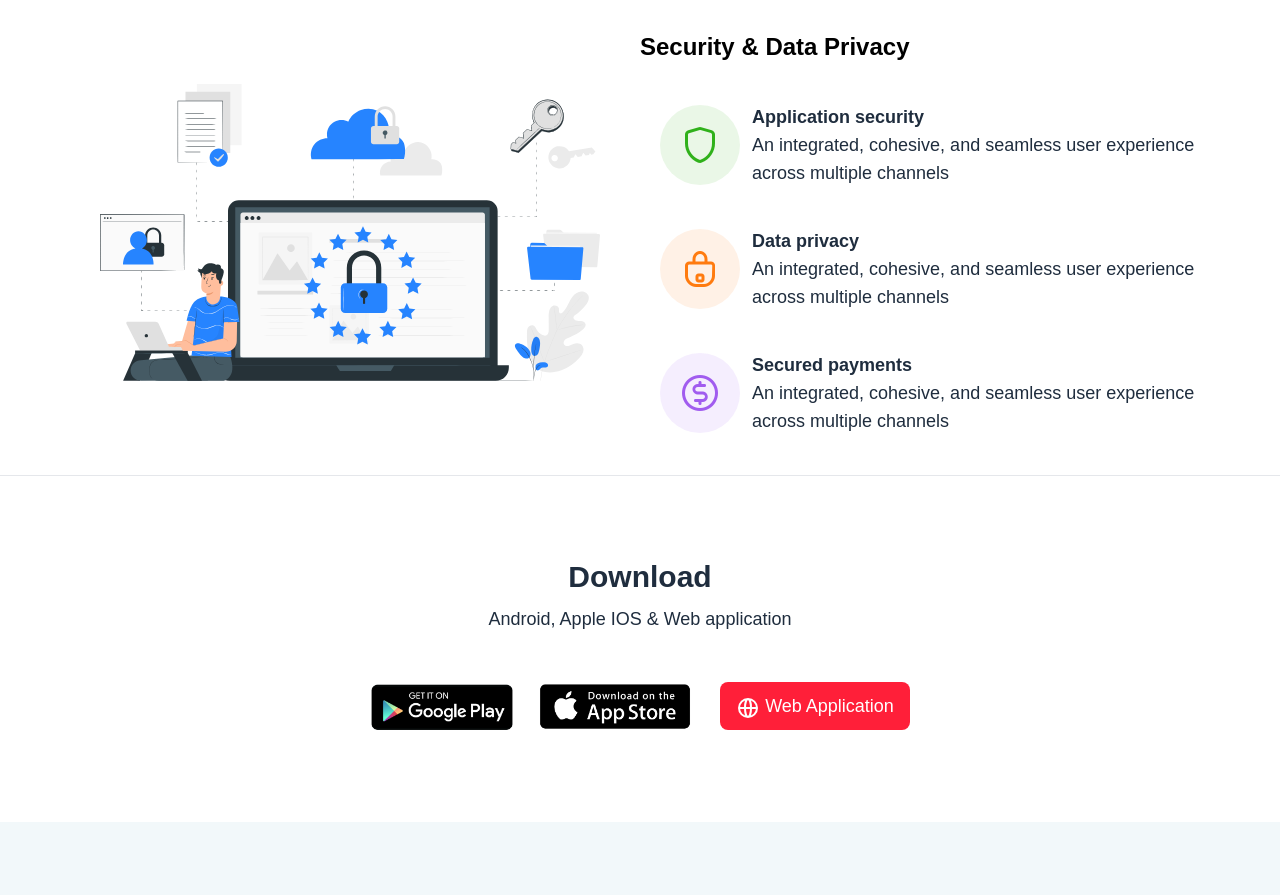
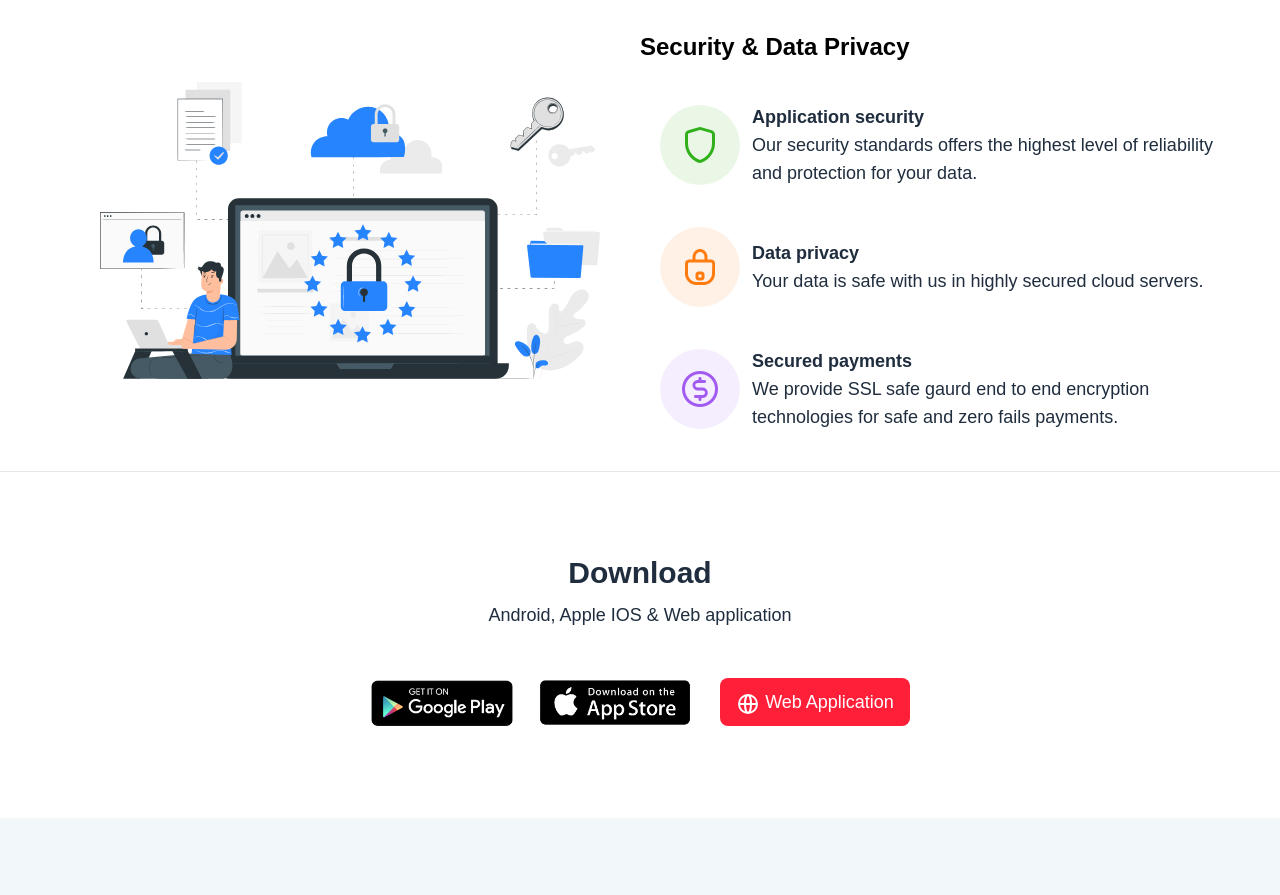
Before and after one commit to thilagaraj/thilagaraj.github.io, a website: page index.html in a window 1280 px wide. Shown: the part 2980-3875 px from the top of the page. Drawn offline with Linux system fonts and the light colour scheme; a web font is replaced by a local one.

Commit message:
Update index.html

```diff
--- a/index.html
+++ b/index.html
@@ -349,7 +349,7 @@
                 <div class="flex items-start justify-between w-full">
                   <div class="pl-3 w-full">
                       <p tabindex="0" class="font-bold">Application security</strong></p>
-                      <p tabindex="0">An integrated, cohesive, and seamless user experience across multiple channels</p>
+                      <p tabindex="0">Our security standards offers the highest level of reliability and protection for your data.</p>
                   </div>
               </li>
               <li class="pt-10 flex items-center">
@@ -359,7 +359,7 @@
                 <div class="flex items-start justify-between w-full">
                   <div class="pl-3 w-full">
                       <p tabindex="0" class="font-bold">Data privacy</strong></p>
-                      <p tabindex="0">An integrated, cohesive, and seamless user experience across multiple channels</p>
+                      <p tabindex="0">Your data is safe with us in highly secured cloud servers.</p>
                   </div>
               </li>
               <li class="pt-10 flex items-center">
@@ -369,7 +369,7 @@
                 <div class="flex items-start justify-between w-full">
                   <div class="pl-3 w-full">
                       <p tabindex="0" class="font-bold">Secured payments</strong></p>
-                      <p tabindex="0">An integrated, cohesive, and seamless user experience across multiple channels</p>
+                      <p tabindex="0">We provide SSL safe gaurd end to end encryption technologies for safe and zero fails payments.</p>
                   </div>
               </li>
 
```
